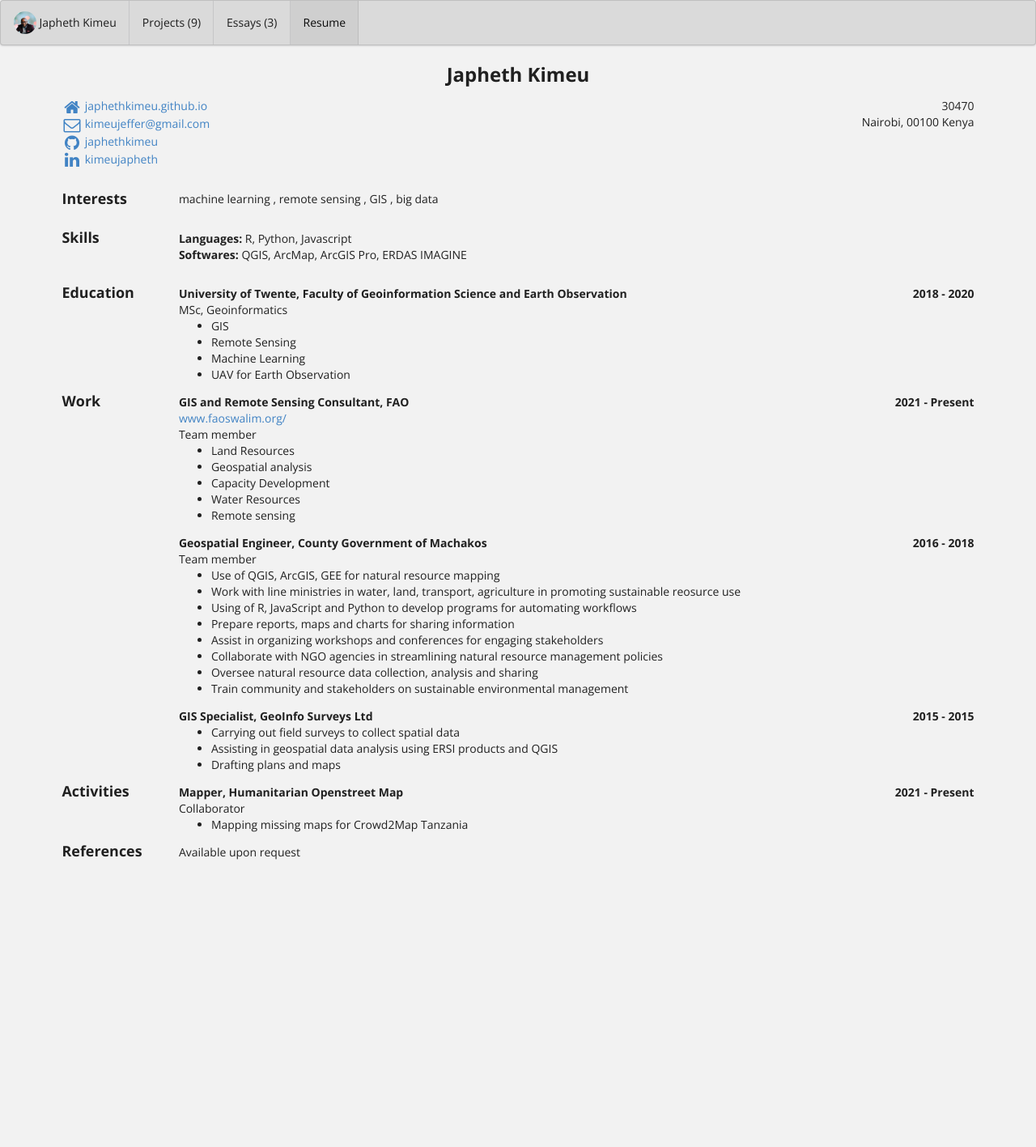
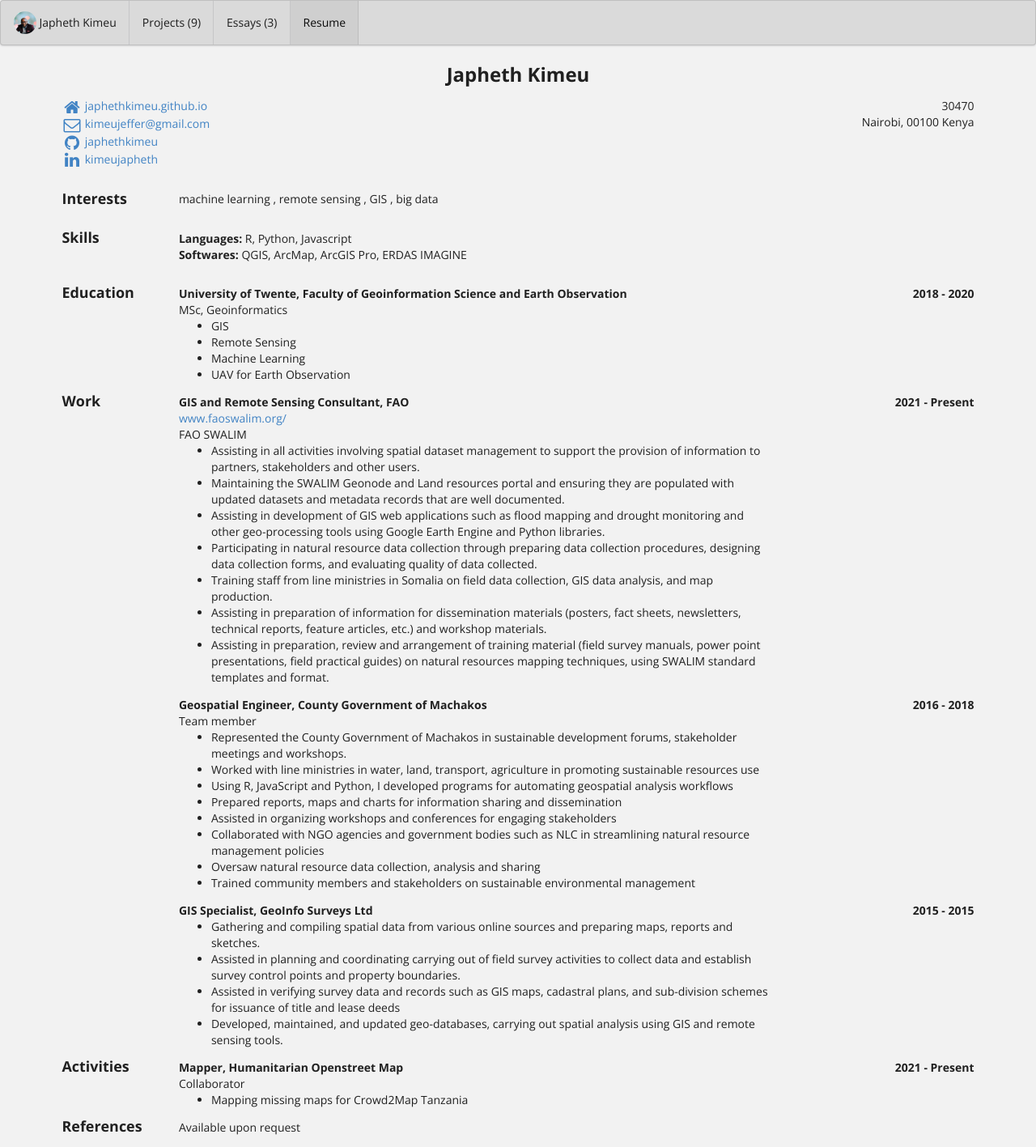
Before and after one commit to japhethkimeu/japhethkimeu.github.io, a Jekyll site: the page built from bio/index.html, in a window 1280 px wide. Shown: the whole page at 81% size. Built offline with Jekyll 4.4.1, drawn with Linux system fonts in a browser that asks for light colours; before the commit the page ends 1077 px from its top, so only the background shows below that.

Commit message:
Update bio.json

```diff
--- a/_data/bio.json
+++ b/_data/bio.json
@@ -88,13 +88,15 @@
       "website": "http://www.faoswalim.org/",
       "startDate": "2021-09-01",
       "endDate": "Present",
-      "summary": "Team member",
+      "summary": "FAO SWALIM",
       "highlights": [
-        "Land Resources",
-        "Geospatial analysis",
-        "Capacity Development",
-        "Water Resources",
-        "Remote sensing"
+        "Assisting in all activities involving spatial dataset management to support the provision of information to partners, stakeholders and other users.",
+        "Maintaining the SWALIM Geonode and Land resources portal and ensuring they are populated with updated datasets and metadata records that are well documented.",
+        "Assisting in development of GIS web applications such as flood mapping and drought monitoring and other geo-processing tools using Google Earth Engine and Python libraries.",
+        "Participating in natural resource data collection through preparing data collection procedures, designing data collection forms, and evaluating quality of data collected.",
+        "Training staff from line ministries in Somalia on field data collection, GIS data analysis, and map production.",
+        "Assisting in preparation of information for dissemination materials (posters, fact sheets, newsletters, technical reports, feature articles, etc.) and workshop materials.",
+        "Assisting in preparation, review and arrangement of training material (field survey manuals, power point presentations, field practical guides) on natural resources mapping techniques, using SWALIM standard templates and format."
       ]
     },
     {
@@ -104,14 +106,14 @@
       "endDate": "2018-08-21",
       "summary": "Team member",
       "highlights": [
-        "Use of QGIS, ArcGIS, GEE for natural resource mapping",
-        "Work with line ministries in water, land, transport, agriculture in promoting sustainable reosurce use",
-        "Using of R, JavaScript and Python to develop programs for automating workflows",
-        "Prepare reports, maps and charts for sharing information",
-        "Assist in organizing workshops and conferences for engaging stakeholders",
-        "Collaborate with NGO agencies in streamlining natural resource management policies",
-        "Oversee natural resource data collection, analysis and sharing",
-        "Train community and stakeholders on sustainable environmental management"
+        "Represented the County Government of Machakos in sustainable development forums, stakeholder meetings and workshops.",
+        "Worked with line ministries in water, land, transport, agriculture in promoting sustainable resources use",
+        "Using R, JavaScript and Python, I developed programs for automating geospatial analysis workflows",
+        "Prepared reports, maps and charts for information sharing and dissemination",
+        "Assisted in organizing workshops and conferences for engaging stakeholders",
+        "Collaborated with NGO agencies and government bodies such as NLC in streamlining natural resource management policies",
+        "Oversaw natural resource data collection, analysis and sharing",
+        "Trained community members and stakeholders on sustainable environmental management"
       ]
     },
     {
@@ -121,9 +123,10 @@
       "endDate": "2015-12-31",
       "summary": "",
       "highlights": [
-        "Carrying out field surveys to collect spatial data",
-        "Assisting in geospatial data analysis using ERSI products and QGIS",
-        "Drafting plans and maps"
+        "Gathering and compiling spatial data from various online sources and preparing maps, reports and sketches. ",
+        "Assisted in planning and coordinating carrying out of field survey activities to collect data and establish survey control points and property boundaries. ",
+        "Assisted in verifying survey data and records such as GIS maps, cadastral plans, and sub-division schemes for issuance of title and lease deeds",
+        "Developed, maintained, and updated geo-databases, carrying out spatial analysis using GIS and remote sensing tools. "
       ]
     }
   ],
```
